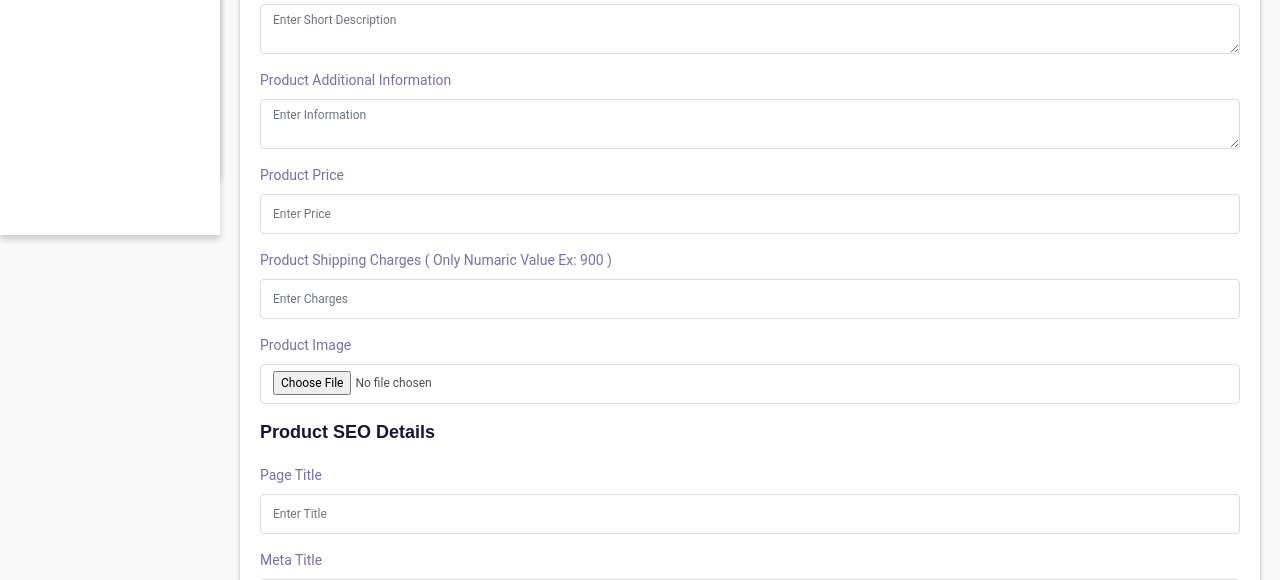
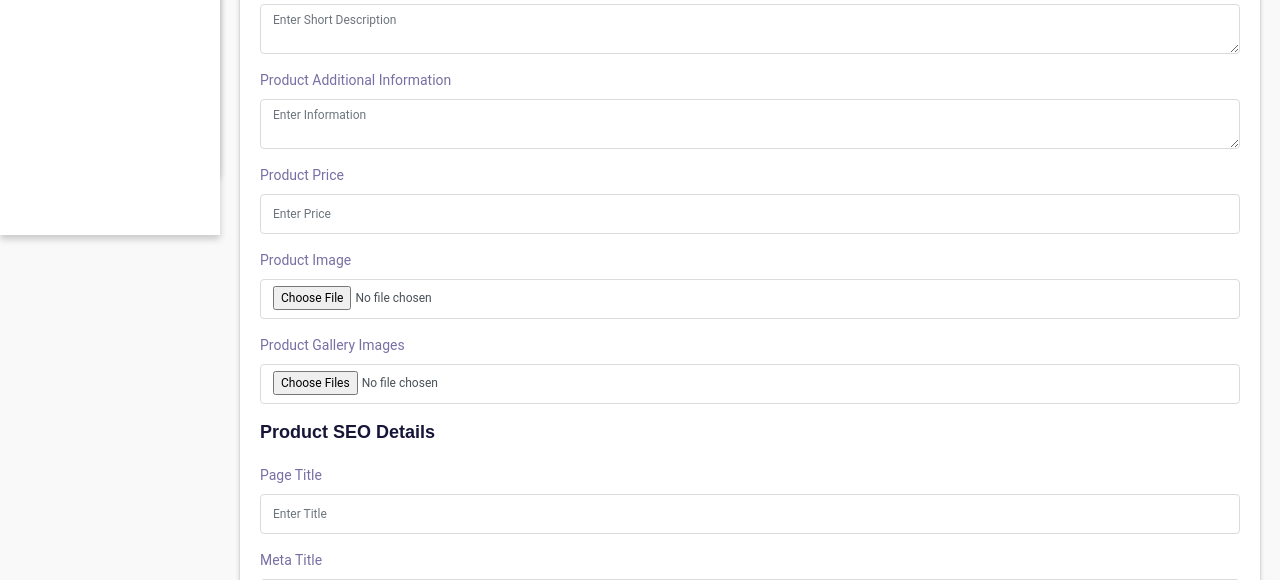
Before and after one commit to accreteinfotech/evolveessential-website, a PHP site: page /ck1/backyard/product/Add-Product in a window 1280 px wide. Shown: the part 625-1205 px from the top of the page. Run offline with PHP 8.4, Linux system fonts and the light colour scheme; the visitor is signed in with stand-in values (Sample User, id 1); tables that the repository leaves empty or names only in its code hold one stand-in row (values such as "Sample post"); some libraries are stand-ins or nearby versions; some web fonts are replaced.

Commit message:
product gallery
in product admin

```diff
--- a/backyard/product/add_product.php
+++ b/backyard/product/add_product.php
@@ -126,10 +126,8 @@
 											<div>
 											<span id="s5" style="color:red;"></span></div>
 									    </div>
-										<div class="form-group">
-                                            <label for="exampleInputName1">Product Shipping Charges ( Only Numaric Value Ex: 900 )</label>
-											<input type="text" name="product_shipping_charge" placeholder="Enter Charges" class="form-control" id="product_shipping_charge">
-									    </div>
+											<input type="Hidden" name="product_shipping_charge" placeholder="Enter Charges" class="form-control" id="product_shipping_charge">
+
 									   </div>
 										<div class="form-group">
                                             <label for="exampleInputName1">Product Image</label>
@@ -137,6 +135,11 @@
 											<div>
 											<span id="s8" style="color:red;"></span></div>
 									    </div>
+									    <div class="form-group" id="price2" style="display:block;">
+                                            <label>Product Gallery Images</label>
+                                              <input required type="file" class="form-control" name="files[]" id="product_gallery_thumb_image" multiple >
+											<div><span id="s2" style="color:red;"></span></div>
+                                        </div>
 										<h4 class="card-title">Product SEO Details</h4>
 										<div class="form-group">
                                             <label for="exampleInputName1">Page Title</label>
--- a/backyard/product/view_product.php
+++ b/backyard/product/view_product.php
@@ -83,7 +83,6 @@ function confirmationDelete(anchor)
 												<th>Product Status</th>
 												<th>Product Code</th>
 												<th>Product Price</th>
-												<th>Product Shipping</th>
 												 <th>Edit</th>
 												<th>Remove</th>
                                             </tr>
@@ -140,7 +139,6 @@ function confirmationDelete(anchor)
 																<?php
 															}
 														?>
-														<td>&#8377 <?php echo $cat['product_shipping_charge']; ?></td>
 
 													<td><a href="Edit-Product/<?php echo $cat['product_id']; ?>"><img style="height: 30px;width: 30px;"  src="../img/edit.png"></a></td>
 														<td><a onClick='javascript:confirmationDelete($(this));return false;' href="Delete-Product/<?php echo $cat['product_id'];?>"><img style="height: 30px;width: 30px;"  src="../img/delete.png"></a></td>
```
Also changed, not shown: backyard/product/edit_product.php (+2 -5 lines), backyard/product/insert_product.php (+22 -0 lines), backyard/images/product_gallery_thumb_image/product_gallery_thumb_image49.png (added), backyard/images/product_gallery_thumb_image/product_gallery_thumb_image50.png (added), backyard/images/product_gallery_thumb_image/product_gallery_thumb_image51.png (added), backyard/images/product_image/product_image373.png (added).
